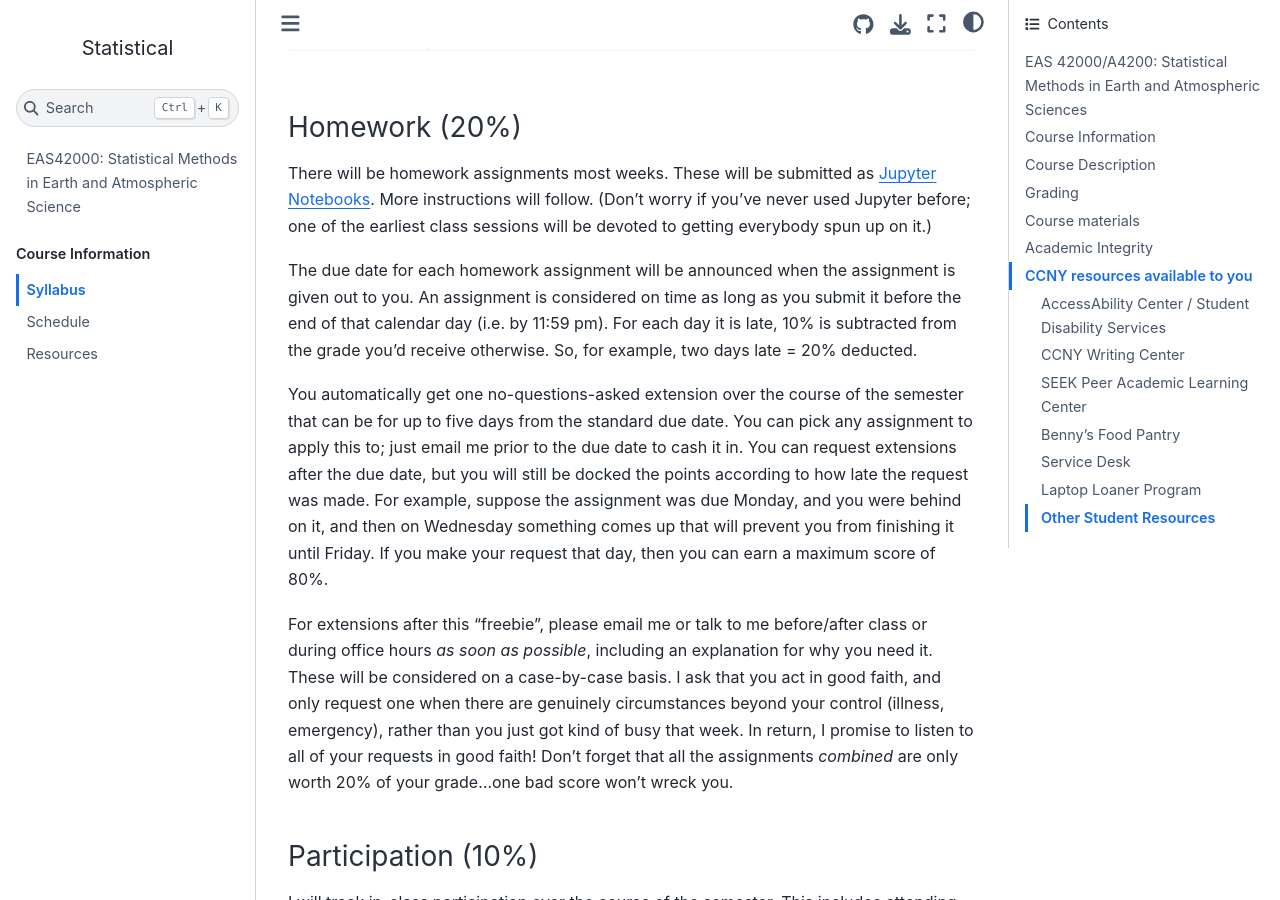
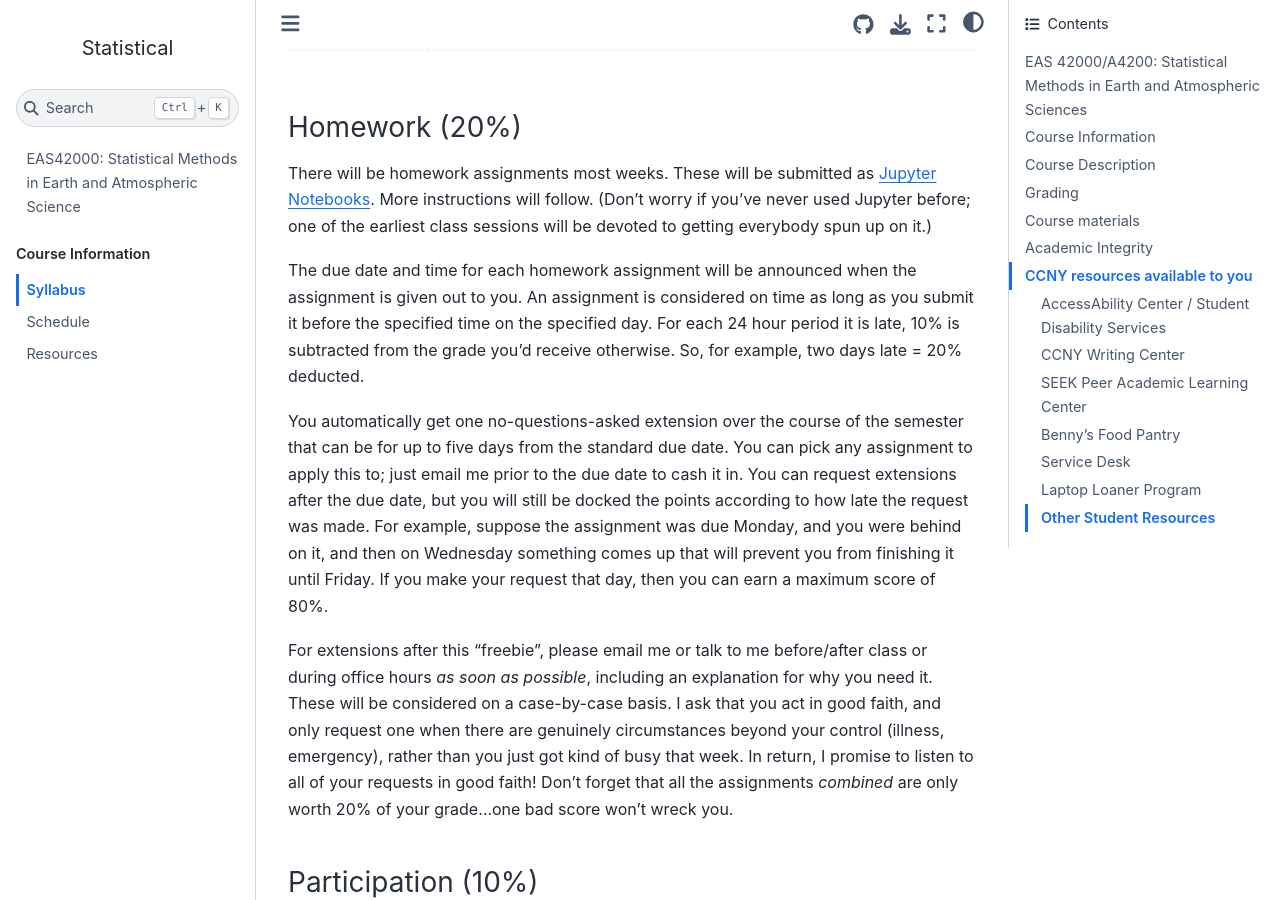
Before and after one commit to spencerahill/stat-methods-course, a Jupyter Book: the page built from info/syllabus.md, in a window 1280 px wide and 900 px high, scrolled down 1844 px. Built offline with Jupyter Book 1.0.4 settings and Sphinx 7.4.7 and the Sphinx Book theme 1.1.4, drawn with Linux system fonts in a browser that asks for light colours; pages that are not in the unit, such as notebooks, are missing from menus.

```diff
--- a/info/syllabus.md
+++ b/info/syllabus.md
@@ -41,7 +41,7 @@ There is no pre-set distribution of grades or "curve" across the class: you are
 ### Homework (20%)
 There will be homework assignments most weeks.  These will be submitted as [Jupyter Notebooks](https://jupyter.org/).  More instructions will follow.  (Don't worry if you've never used Jupyter before; one of the earliest class sessions will be devoted to getting everybody spun up on it.)
 
-The due date for each homework assignment will be announced when the assignment is given out to you.  An assignment is considered on time as long as you submit it before the end of that calendar day (i.e. by 11:59 pm).  For each day it is late, 10% is subtracted from the grade you'd receive otherwise.  So, for example, two days late = 20% deducted.
+The due date and time for each homework assignment will be announced when the assignment is given out to you.  An assignment is considered on time as long as you submit it before the specified time on the specified day.  For each 24 hour period it is late, 10% is subtracted from the grade you'd receive otherwise.  So, for example, two days late = 20% deducted.
 
 You automatically get one no-questions-asked extension over the course of the semester that can be for up to five days from the standard due date.  You can pick any assignment to apply this to; just email me prior to the due date to cash it in.  You can request extensions after the due date, but you will still be docked the points according to how late the request was made.  For example, suppose the assignment was due Monday, and you were behind on it, and then on Wednesday something comes up that will prevent you from finishing it until Friday.  If you make your request that day, then you can earn a maximum score of 80%.
 
```
Also changed, not shown: info/schedule.md (+4 -4 lines).
